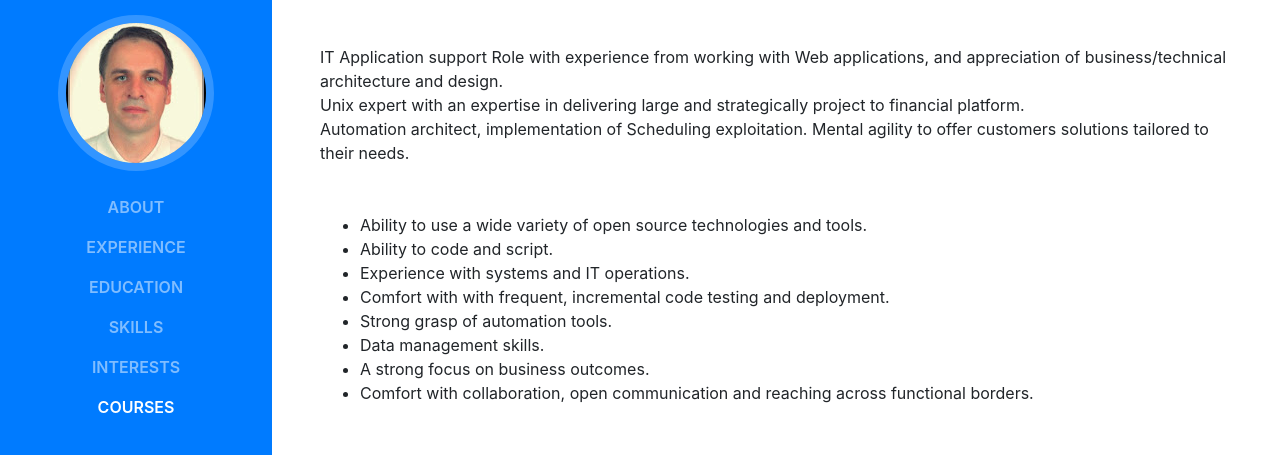
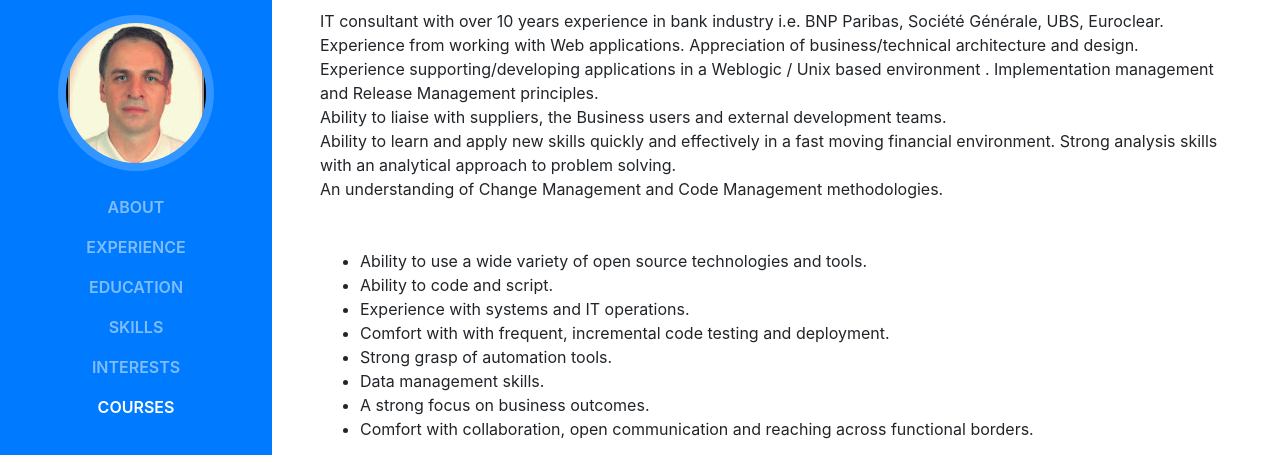
Before and after one commit to llecorps/llecorps.github.io, a website with bundled scripts: page index.html in a window 1280 px wide. Shown: the part 183-638 px from the top of the page. Built offline with nearby package versions, Linux system fonts and the light colour scheme; a web font is replaced by a local one.

Commit message:
Change descr

```diff
--- a/index.html
+++ b/index.html
@@ -83,9 +83,12 @@
             <a href="mailto:name@email.com">laurent.lecorps@gmail.com</a>
           </div>
           <p class="mb-5">
-          	IT Application support Role with experience from working with Web applications, and appreciation of business/technical architecture and design.<br>
-          	Unix expert with an expertise in delivering large and strategically project to financial platform.<br>
-          	Automation architect, implementation of Scheduling exploitation. Mental agility to offer customers solutions tailored to their needs.<br>
+            IT consultant with over 10 years experience in bank industry i.e. BNP Paribas, Société Générale, UBS, Euroclear.<br>
+            Experience from working with Web applications. Appreciation of business/technical architecture and design.<br>
+            Experience supporting/developing applications in a Weblogic / Unix based environment . Implementation management and Release Management principles.<br>
+            Ability to liaise with suppliers, the Business users and external development teams.<br>
+            Ability to learn and apply new  skills quickly and effectively in a fast moving financial environment. Strong analysis skills with an analytical approach to problem solving.<br>
+            An understanding of Change Management and Code Management methodologies.
           	<ul>
           		<li><a>Ability to use a wide variety of open source technologies and tools.</a></li>
           		<li><a>Ability to code and script.</a></li>
```
